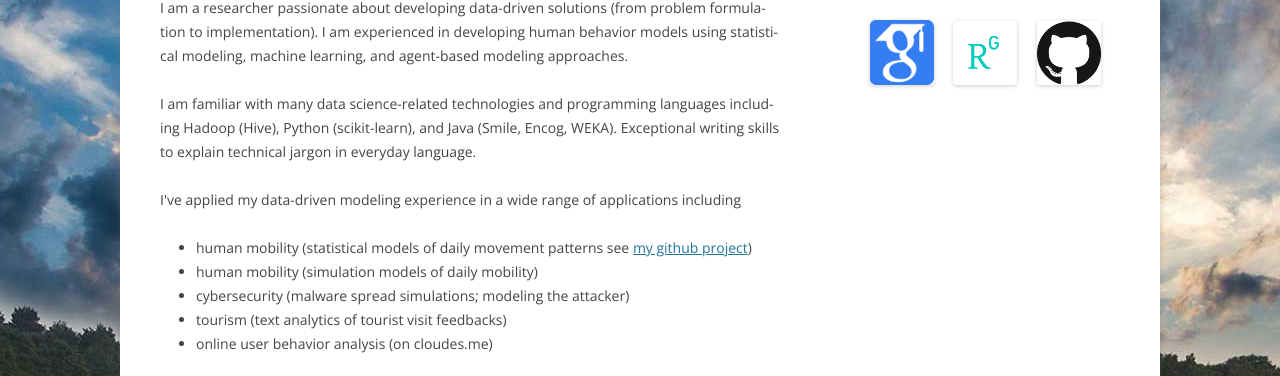
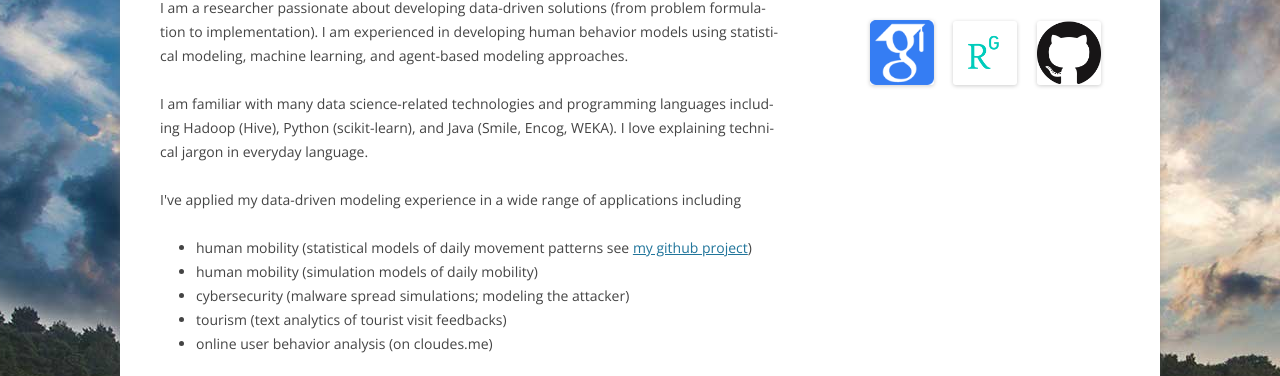
Before and after one commit to hamdikavak/hamdikavak.github.io, a Jekyll site: the page built from skills/index.html, in a window 1280 px wide. Shown: the part 266-642 px from the top of the page. Built offline with Jekyll 4.4.1, drawn with Linux system fonts in a browser that asks for light colours; nearby versions of some CDN libraries; library files that are not in the unit come from our copies.

```diff
--- a/skills/index.html
+++ b/skills/index.html
@@ -9,7 +9,7 @@
 I am a researcher passionate about developing data-driven solutions (from problem formulation to implementation). I am experienced in developing human behavior models using statistical modeling, machine learning, and agent-based modeling approaches.
 </p>
 <p>
-I am familiar with many data science-related technologies and programming languages including Hadoop (Hive), Python (scikit-learn), and Java (Smile, Encog, WEKA). Exceptional writing skills to explain technical jargon in everyday language.
+I am familiar with many data science-related technologies and programming languages including Hadoop (Hive), Python (scikit-learn), and Java (Smile, Encog, WEKA). I love explaining technical jargon in everyday language.
 </p>
 <p>
 I've applied my data-driven modeling experience in a wide range of applications including
```
